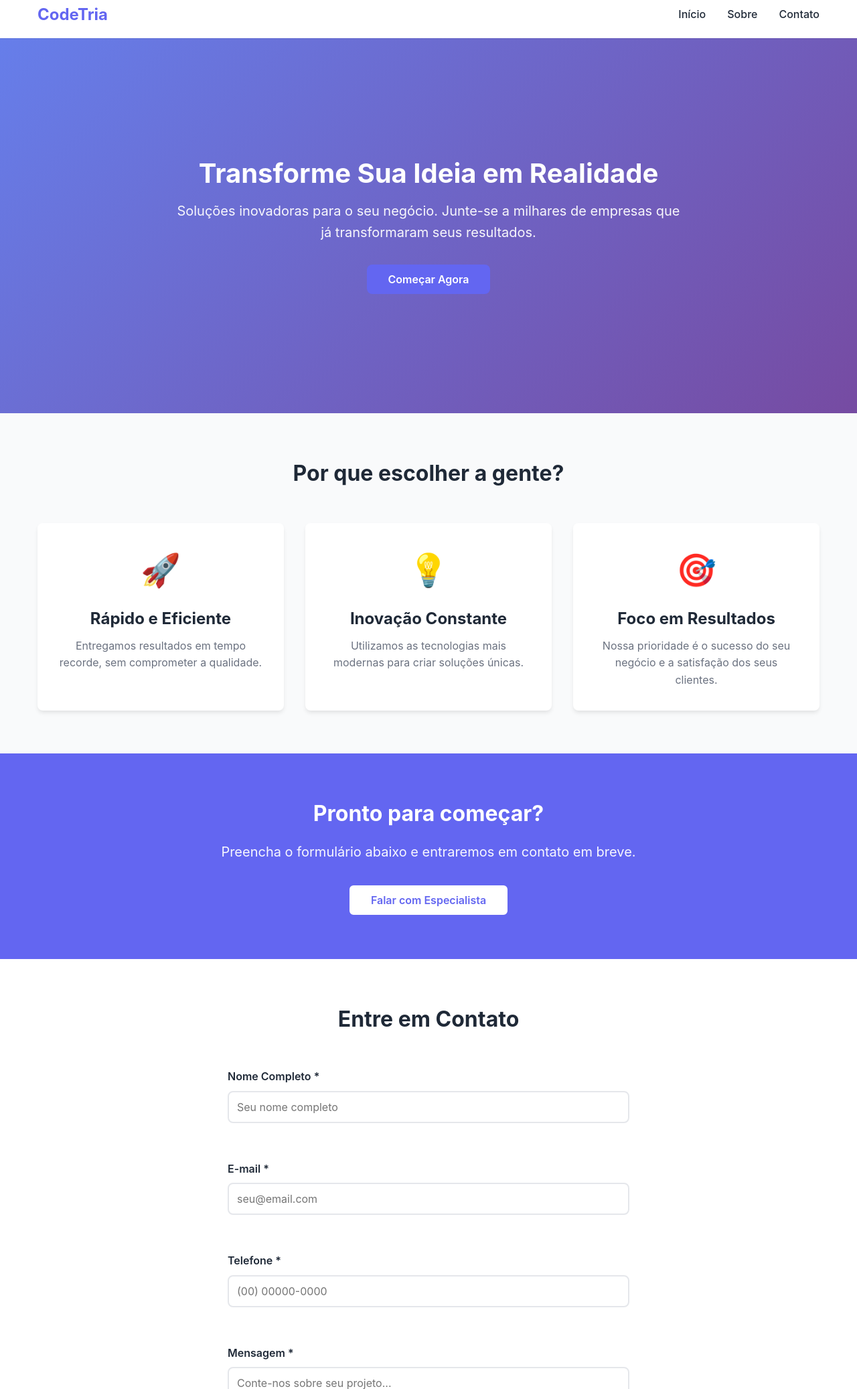
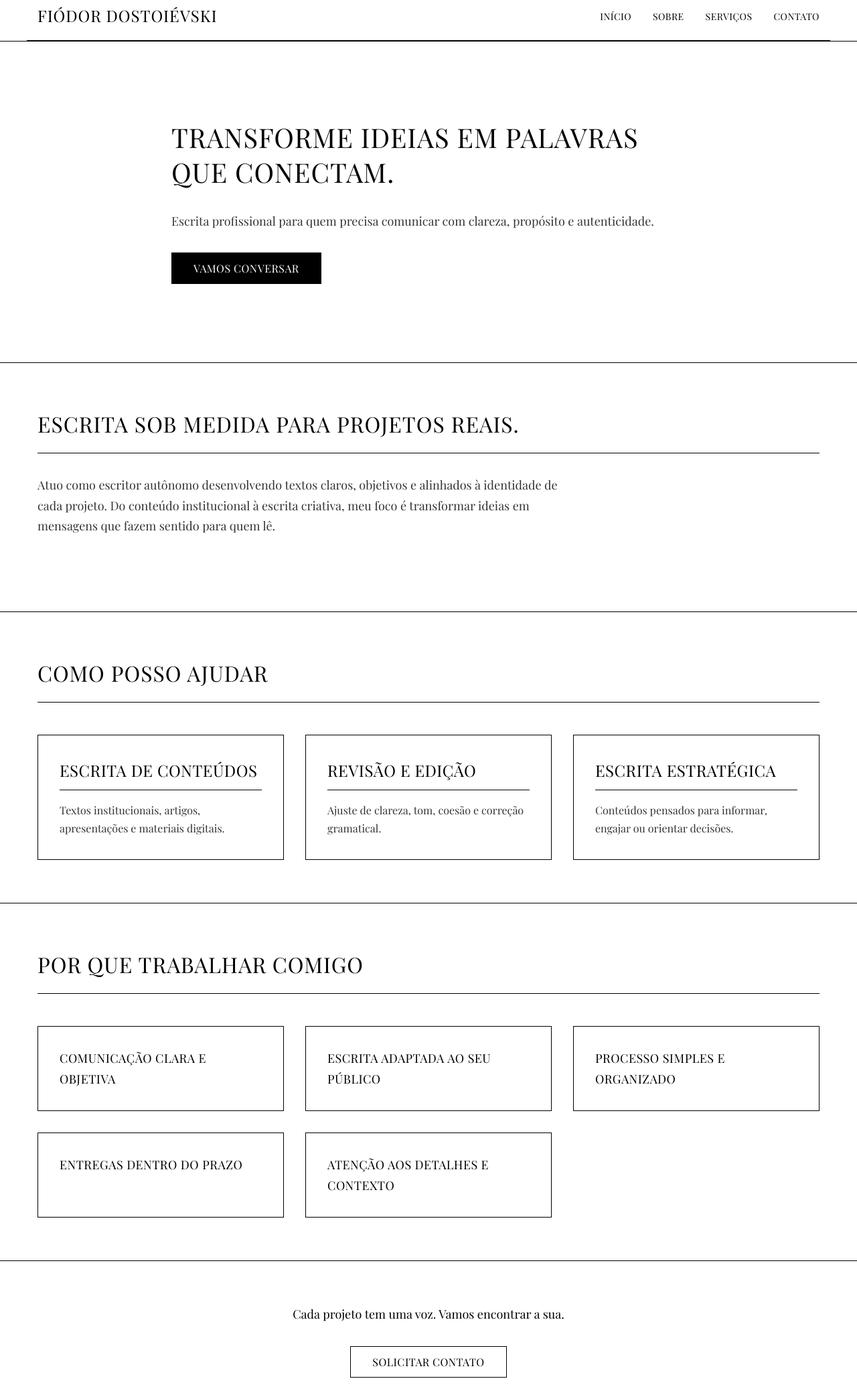
Before and after one commit to Codetria-dev/Landing_Page, a website: page index.html in a window 1280 px wide. Shown: the part 13-2087 px from the top of the page at 67% size. Drawn offline with nearby package versions, Linux system fonts and the light colour scheme.

Commit message:
Feat:Landing Page for writers and freelancers.

```diff
--- a/index.html
+++ b/index.html
@@ -3,8 +3,11 @@
 <head>
     <meta charset="UTF-8">
     <meta name="viewport" content="width=device-width, initial-scale=1.0">
-    <meta name="description" content="Landing page moderna e responsiva com formulário de contato">
-    <title>Landing Page - Transforme Sua Ideia em Realidade</title>
+    <meta name="description" content="Escrita profissional para quem precisa comunicar com clareza, propósito e autenticidade">
+    <title>Fiódor Dostoiévski - Escritor Autônomo</title>
+    <link rel="preconnect" href="https://fonts.googleapis.com">
+    <link rel="preconnect" href="https://fonts.gstatic.com" crossorigin>
+    <link href="https://fonts.googleapis.com/css2?family=Playfair+Display:wght@400;500;600&display=swap" rel="stylesheet">
     <link rel="stylesheet" href="styles.css">
 </head>
 <body>
@@ -12,11 +15,12 @@
     <header class="header">
         <nav class="nav container">
             <div class="nav__logo">
-                <h2>CodeTria</h2>
+                <h2>Fiódor Dostoiévski</h2>
             </div>
             <ul class="nav__menu">
                 <li><a href="#inicio">Início</a></li>
                 <li><a href="#sobre">Sobre</a></li>
+                <li><a href="#servicos">Serviços</a></li>
                 <li><a href="#contato">Contato</a></li>
             </ul>
         </nav>
@@ -25,35 +29,67 @@
     <!-- Hero Section -->
     <section id="inicio" class="hero">
         <div class="hero__content container">
-            <h1 class="hero__title">Transforme Sua Ideia em Realidade</h1>
+            <h1 class="hero__title">Transforme ideias em palavras que conectam.</h1>
             <p class="hero__subtitle">
-                Soluções inovadoras para o seu negócio. Junte-se a milhares de empresas que já transformaram seus resultados.
+                Escrita profissional para quem precisa comunicar com clareza, propósito e autenticidade.
             </p>
             <button class="btn btn--primary btn--cta" onclick="scrollToForm()">
-                Começar Agora
+                Vamos conversar
             </button>
         </div>
     </section>
 
-    <!-- Features Section -->
+    <!-- Sobre / Proposta de Valor Section -->
     <section id="sobre" class="features">
         <div class="container">
-            <h2 class="section__title">Por que escolher a gente?</h2>
+            <h2 class="section__title">Escrita sob medida para projetos reais.</h2>
+            <p class="section__description">
+                Atuo como escritor autônomo desenvolvendo textos claros, objetivos e alinhados à identidade de cada projeto.
+                Do conteúdo institucional à escrita criativa, meu foco é transformar ideias em mensagens que fazem sentido para quem lê.
+            </p>
+        </div>
+    </section>
+
+    <!-- Serviços Section -->
+    <section id="servicos" class="services">
+        <div class="container">
+            <h2 class="section__title">Como posso ajudar</h2>
+            <div class="services__grid">
+                <div class="service__card">
+                    <h3>Escrita de conteúdos</h3>
+                    <p>Textos institucionais, artigos, apresentações e materiais digitais.</p>
+                </div>
+                <div class="service__card">
+                    <h3>Revisão e edição</h3>
+                    <p>Ajuste de clareza, tom, coesão e correção gramatical.</p>
+                </div>
+                <div class="service__card">
+                    <h3>Escrita estratégica</h3>
+                    <p>Conteúdos pensados para informar, engajar ou orientar decisões.</p>
+                </div>
+            </div>
+        </div>
+    </section>
+
+    <!-- Diferenciais Section -->
+    <section id="diferenciais" class="features">
+        <div class="container">
+            <h2 class="section__title">Por que trabalhar comigo</h2>
             <div class="features__grid">
                 <div class="feature__card">
-                    <div class="feature__icon">🚀</div>
-                    <h3>Rápido e Eficiente</h3>
-                    <p>Entregamos resultados em tempo recorde, sem comprometer a qualidade.</p>
+                    <h3>Comunicação clara e objetiva</h3>
                 </div>
                 <div class="feature__card">
-                    <div class="feature__icon">💡</div>
-                    <h3>Inovação Constante</h3>
-                    <p>Utilizamos as tecnologias mais modernas para criar soluções únicas.</p>
+                    <h3>Escrita adaptada ao seu público</h3>
                 </div>
                 <div class="feature__card">
-                    <div class="feature__icon">🎯</div>
-                    <h3>Foco em Resultados</h3>
-                    <p>Nossa prioridade é o sucesso do seu negócio e a satisfação dos seus clientes.</p>
+                    <h3>Processo simples e organizado</h3>
+                </div>
+                <div class="feature__card">
+                    <h3>Entregas dentro do prazo</h3>
+                </div>
+                <div class="feature__card">
+                    <h3>Atenção aos detalhes e contexto</h3>
                 </div>
             </div>
         </div>
@@ -62,10 +98,9 @@
     <!-- CTA Section -->
     <section class="cta-section">
         <div class="container">
-            <h2 class="cta__title">Pronto para começar?</h2>
-            <p class="cta__text">Preencha o formulário abaixo e entraremos em contato em breve.</p>
+            <p class="cta__text">Cada projeto tem uma voz. Vamos encontrar a sua.</p>
             <button class="btn btn--secondary btn--cta" onclick="scrollToForm()">
-                Falar com Especialista
+                Solicitar contato
             </button>
         </div>
     </section>
@@ -73,7 +108,8 @@
     <!-- Contact Form Section -->
     <section id="contato" class="contact">
         <div class="container">
-            <h2 class="section__title">Entre em Contato</h2>
+            <h2 class="section__title">Vamos falar sobre seu projeto</h2>
+            <p class="section__description">Conte um pouco sobre sua ideia e entrarei em contato para entender como posso ajudar.</p>
             <form id="contactForm" class="contact__form">
                 <!-- Nome -->
                 <div class="form__group">
@@ -136,7 +172,7 @@
 
                 <!-- Submit Button -->
                 <button type="submit" class="btn btn--primary btn--submit">
-                    <span id="submitText">Enviar Mensagem</span>
+                    <span id="submitText">Enviar mensagem</span>
                     <span id="submitLoader" class="loader" style="display: none;"></span>
                 </button>
             </form>
@@ -146,7 +182,8 @@
     <!-- Footer -->
     <footer class="footer">
         <div class="container">
-            <p>&copy; 2024 CodeTria. Todos os direitos reservados.</p>
+            <p>Codetria — Soluções Digitais & Desenvolvimento Web</p>
+            <p>Projeto de landing page para profissional autônomo.</p>
         </div>
     </footer>
 
--- a/styles.css
+++ b/styles.css
@@ -1,19 +1,17 @@
 /* ============================================
-   RESET E VARIÁVEIS CSS
+   NEW YORK TIMES CLASSIFIEDS STYLE
    ============================================ */
 
 :root {
-    /* Cores principais */
-    --primary-color: #6366f1;
-    --primary-dark: #4f46e5;
-    --secondary-color: #10b981;
-    --text-dark: #1f2937;
-    --text-light: #6b7280;
-    --bg-light: #f9fafb;
-    --bg-white: #ffffff;
-    --error-color: #ef4444;
-    --success-color: #10b981;
-    --border-color: #e5e7eb;
+    /* Cores - Preto e Branco apenas */
+    --color-black: #000000;
+    --color-white: #ffffff;
+    --color-gray-light: #f5f5f5;
+    --color-gray-medium: #e0e0e0;
+    --color-gray-dark: #666666;
+    --color-text: #000000;
+    --color-text-light: #333333;
+    --border-color: #000000;
 
     /* Espaçamentos */
     --spacing-xs: 0.5rem;
@@ -22,21 +20,17 @@
     --spacing-lg: 3rem;
     --spacing-xl: 4rem;
 
-    /* Tipografia */
-    --font-primary: -apple-system, BlinkMacSystemFont, 'Segoe UI', Roboto, 'Helvetica Neue', Arial, sans-serif;
+    /* Tipografia - Serif apenas */
+    --font-serif: 'New York', 'New York Medium', 'New York Small', 'Playfair Display', 'Times New Roman', Times, serif;
     --font-size-base: 16px;
-    --font-size-lg: 1.25rem;
+    --font-size-lg: 1.125rem;
     --font-size-xl: 1.5rem;
     --font-size-2xl: 2rem;
     --font-size-3xl: 2.5rem;
 
-    /* Sombras */
-    --shadow-sm: 0 1px 2px 0 rgba(0, 0, 0, 0.05);
-    --shadow-md: 0 4px 6px -1px rgba(0, 0, 0, 0.1);
-    --shadow-lg: 0 10px 15px -3px rgba(0, 0, 0, 0.1);
-
-    /* Transições */
-    --transition: all 0.3s ease;
+    /* Linhas e bordas */
+    --border-width: 1px;
+    --border-style: solid;
 }
 
 * {
@@ -50,11 +44,13 @@ html {
 }
 
 body {
-    font-family: var(--font-primary);
+    font-family: var(--font-serif);
     font-size: var(--font-size-base);
-    line-height: 1.6;
-    color: var(--text-dark);
-    background-color: var(--bg-white);
+    line-height: 1.7;
+    color: var(--color-text);
+    background-color: var(--color-white);
+    -webkit-font-smoothing: antialiased;
+    -moz-osx-font-smoothing: grayscale;
 }
 
 /* ============================================
@@ -72,8 +68,8 @@ body {
    ============================================ */
 
 .header {
-    background-color: var(--bg-white);
-    box-shadow: var(--shadow-sm);
+    background-color: var(--color-white);
+    border-bottom: var(--border-width) var(--border-style) var(--border-color);
     position: sticky;
     top: 0;
     z-index: 1000;
@@ -84,11 +80,16 @@ body {
     justify-content: space-between;
     align-items: center;
     padding: var(--spacing-sm) var(--spacing-sm);
+    border-bottom: var(--border-width) var(--border-style) var(--border-color);
 }
 
 .nav__logo h2 {
-    color: var(--primary-color);
+    color: var(--color-black);
     font-size: var(--font-size-xl);
+    font-family: var(--font-serif);
+    font-weight: 400;
+    letter-spacing: 1px;
+    text-transform: uppercase;
 }
 
 .nav__menu {
@@ -99,13 +100,18 @@ body {
 
 .nav__menu a {
     text-decoration: none;
-    color: var(--text-dark);
-    font-weight: 500;
-    transition: var(--transition);
+    color: var(--color-text);
+    font-weight: 400;
+    font-family: var(--font-serif);
+    text-transform: uppercase;
+    letter-spacing: 0.5px;
+    font-size: 0.875rem;
+    transition: opacity 0.2s ease;
 }
 
 .nav__menu a:hover {
-    color: var(--primary-color);
+    opacity: 0.6;
+    text-decoration: underline;
 }
 
 /* ============================================
@@ -113,14 +119,15 @@ body {
    ============================================ */
 
 .hero {
-    background: linear-gradient(135deg, #667eea 0%, #764ba2 100%);
-    color: var(--bg-white);
+    background-color: var(--color-white);
+    color: var(--color-black);
     padding: var(--spacing-xl) var(--spacing-sm);
-    text-align: center;
-    min-height: 70vh;
+    text-align: left;
+    min-height: 60vh;
     display: flex;
     align-items: center;
     justify-content: center;
+    border-bottom: var(--border-width) var(--border-style) var(--border-color);
 }
 
 .hero__content {
@@ -129,15 +136,20 @@ body {
 
 .hero__title {
     font-size: var(--font-size-3xl);
-    font-weight: 700;
-    margin-bottom: var(--spacing-sm);
-    line-height: 1.2;
+    font-weight: 400;
+    margin-bottom: var(--spacing-md);
+    line-height: 1.3;
+    font-family: var(--font-serif);
+    text-transform: uppercase;
+    letter-spacing: 1px;
 }
 
 .hero__subtitle {
     font-size: var(--font-size-lg);
     margin-bottom: var(--spacing-md);
-    opacity: 0.95;
+    font-weight: 400;
+    line-height: 1.7;
+    color: var(--color-text-light);
 }
 
 /* ============================================
@@ -147,36 +159,40 @@ body {
 .btn {
     display: inline-block;
     padding: 0.75rem 2rem;
-    border: none;
-    border-radius: 0.5rem;
+    border: var(--border-width) var(--border-style) var(--border-color);
+    background-color: var(--color-white);
+    color: var(--color-black);
     font-size: var(--font-size-base);
-    font-weight: 600;
+    font-weight: 400;
+    font-family: var(--font-serif);
     cursor: pointer;
-    transition: var(--transition);
+    transition: all 0.2s ease;
     text-decoration: none;
-    font-family: inherit;
+    text-transform: uppercase;
+    letter-spacing: 0.5px;
+    border-radius: 0;
 }
 
 .btn--primary {
-    background-color: var(--primary-color);
-    color: var(--bg-white);
+    background-color: var(--color-black);
+    color: var(--color-white);
+    border-color: var(--color-black);
 }
 
 .btn--primary:hover {
-    background-color: var(--primary-dark);
-    transform: translateY(-2px);
-    box-shadow: var(--shadow-lg);
+    background-color: var(--color-white);
+    color: var(--color-black);
 }
 
 .btn--secondary {
-    background-color: var(--bg-white);
-    color: var(--primary-color);
-    border: 2px solid var(--primary-color);
+    background-color: var(--color-white);
+    color: var(--color-black);
+    border-color: var(--color-black);
 }
 
 .btn--secondary:hover {
-    background-color: var(--primary-color);
-    color: var(--bg-white);
+    background-color: var(--color-black);
+    color: var(--color-white);
 }
 
 .btn--submit {
@@ -185,9 +201,8 @@ body {
 }
 
 .btn:disabled {
-    opacity: 0.6;
+    opacity: 0.5;
     cursor: not-allowed;
-    transform: none;
 }
 
 /* ============================================
@@ -196,14 +211,31 @@ body {
 
 .features {
     padding: var(--spacing-xl) var(--spacing-sm);
-    background-color: var(--bg-light);
+    background-color: var(--color-white);
+    border-bottom: var(--border-width) var(--border-style) var(--border-color);
 }
 
 .section__title {
-    text-align: center;
+    text-align: left;
     font-size: var(--font-size-2xl);
+    margin-bottom: var(--spacing-md);
+    color: var(--color-black);
+    font-family: var(--font-serif);
+    font-weight: 400;
+    text-transform: uppercase;
+    letter-spacing: 1px;
+    border-bottom: var(--border-width) var(--border-style) var(--border-color);
+    padding-bottom: var(--spacing-sm);
+}
+
+.section__description {
+    font-size: var(--font-size-lg);
+    line-height: 1.7;
+    color: var(--color-text-light);
+    font-family: var(--font-serif);
+    font-weight: 400;
     margin-bottom: var(--spacing-lg);
-    color: var(--text-dark);
+    max-width: 800px;
 }
 
 .features__grid {
@@ -214,32 +246,88 @@ body {
 }
 
 .feature__card {
-    background-color: var(--bg-white);
+    background-color: var(--color-white);
     padding: var(--spacing-md);
-    border-radius: 0.5rem;
-    text-align: center;
-    box-shadow: var(--shadow-md);
-    transition: var(--transition);
+    border: var(--border-width) var(--border-style) var(--border-color);
+    text-align: left;
+    transition: opacity 0.2s ease;
 }
 
 .feature__card:hover {
-    transform: translateY(-5px);
-    box-shadow: var(--shadow-lg);
+    opacity: 0.7;
 }
 
 .feature__icon {
-    font-size: 3rem;
-    margin-bottom: var(--spacing-sm);
+    display: none;
 }
 
 .feature__card h3 {
-    font-size: var(--font-size-xl);
-    margin-bottom: var(--spacing-xs);
-    color: var(--text-dark);
+    font-size: var(--font-size-lg);
+    margin-bottom: 0;
+    color: var(--color-black);
+    font-family: var(--font-serif);
+    font-weight: 400;
+    text-transform: uppercase;
+    letter-spacing: 0.5px;
+    border-bottom: none;
+    padding-bottom: 0;
 }
 
 .feature__card p {
-    color: var(--text-light);
+    color: var(--color-text-light);
+    font-family: var(--font-serif);
+    font-weight: 400;
+    line-height: 1.7;
+    margin-top: var(--spacing-sm);
+}
+
+/* ============================================
+   SERVICES SECTION
+   ============================================ */
+
+.services {
+    padding: var(--spacing-xl) var(--spacing-sm);
+    background-color: var(--color-white);
+    border-bottom: var(--border-width) var(--border-style) var(--border-color);
+}
+
+.services__grid {
+    display: grid;
+    grid-template-columns: repeat(auto-fit, minmax(280px, 1fr));
+    gap: var(--spacing-md);
+    margin-top: var(--spacing-lg);
+}
+
+.service__card {
+    background-color: var(--color-white);
+    padding: var(--spacing-md);
+    border: var(--border-width) var(--border-style) var(--border-color);
+    text-align: left;
+    transition: opacity 0.2s ease;
+}
+
+.service__card:hover {
+    opacity: 0.7;
+}
+
+.service__card h3 {
+    font-size: var(--font-size-xl);
+    margin-bottom: var(--spacing-xs);
+    color: var(--color-black);
+    font-family: var(--font-serif);
+    font-weight: 400;
+    text-transform: uppercase;
+    letter-spacing: 0.5px;
+    border-bottom: var(--border-width) var(--border-style) var(--border-color);
+    padding-bottom: var(--spacing-xs);
+}
+
+.service__card p {
+    color: var(--color-text-light);
+    font-family: var(--font-serif);
+    font-weight: 400;
+    line-height: 1.7;
+    margin-top: var(--spacing-sm);
 }
 
 /* ============================================
@@ -248,20 +336,21 @@ body {
 
 .cta-section {
     padding: var(--spacing-xl) var(--spacing-sm);
-    background-color: var(--primary-color);
-    color: var(--bg-white);
+    background-color: var(--color-white);
+    color: var(--color-black);
     text-align: center;
-}
-
-.cta__title {
-    font-size: var(--font-size-2xl);
-    margin-bottom: var(--spacing-sm);
+    border-bottom: var(--border-width) var(--border-style) var(--border-color);
 }
 
 .cta__text {
     font-size: var(--font-size-lg);
     margin-bottom: var(--spacing-md);
-    opacity: 0.95;
+    font-family: var(--font-serif);
+    font-weight: 400;
+    color: var(--color-text);
+    max-width: 600px;
+    margin-left: auto;
+    margin-right: auto;
 }
 
 /* ============================================
@@ -270,7 +359,8 @@ body {
 
 .contact {
     padding: var(--spacing-xl) var(--spacing-sm);
-    background-color: var(--bg-white);
+    background-color: var(--color-white);
+    border-bottom: var(--border-width) var(--border-style) var(--border-color);
 }
 
 .contact__form {
@@ -286,28 +376,39 @@ body {
 .form__label {
     display: block;
     margin-bottom: var(--spacing-xs);
-    font-weight: 600;
-    color: var(--text-dark);
+    font-weight: 400;
+    color: var(--color-black);
+    font-family: var(--font-serif);
+    text-transform: uppercase;
+    letter-spacing: 0.5px;
+    font-size: 0.875rem;
 }
 
 .form__input {
     width: 100%;
     padding: 0.75rem;
-    border: 2px solid var(--border-color);
-    border-radius: 0.5rem;
+    border: var(--border-width) var(--border-style) var(--border-color);
+    background-color: var(--color-white);
+    color: var(--color-black);
     font-size: var(--font-size-base);
-    font-family: inherit;
-    transition: var(--transition);
+    font-family: var(--font-serif);
+    transition: opacity 0.2s ease;
+    border-radius: 0;
 }
 
 .form__input:focus {
     outline: none;
-    border-color: var(--primary-color);
-    box-shadow: 0 0 0 3px rgba(99, 102, 241, 0.1);
+    opacity: 0.7;
+}
+
+.form__input::placeholder {
+    color: var(--color-gray-dark);
+    opacity: 0.5;
 }
 
 .form__input.error {
-    border-color: var(--error-color);
+    border-color: var(--color-black);
+    opacity: 0.5;
 }
 
 .form__textarea {
@@ -317,33 +418,36 @@ body {
 
 .form__error {
     display: block;
-    color: var(--error-color);
+    color: var(--color-black);
     font-size: 0.875rem;
     margin-top: 0.25rem;
     min-height: 1.25rem;
+    font-family: var(--font-serif);
+    opacity: 0.7;
 }
 
 .form__feedback {
     margin-bottom: var(--spacing-sm);
     padding: var(--spacing-sm);
-    border-radius: 0.5rem;
-    text-align: center;
-    font-weight: 500;
+    text-align: left;
+    font-weight: 400;
     display: none;
+    font-family: var(--font-serif);
+    border: var(--border-width) var(--border-style) var(--border-color);
 }
 
 .form__feedback.success {
     display: block;
-    background-color: rgba(16, 185, 129, 0.1);
-    color: var(--success-color);
-    border: 1px solid var(--success-color);
+    background-color: var(--color-white);
+    color: var(--color-black);
+    border-color: var(--color-black);
 }
 
 .form__feedback.error {
     display: block;
-    background-color: rgba(239, 68, 68, 0.1);
-    color: var(--error-color);
-    border: 1px solid var(--error-color);
+    background-color: var(--color-white);
+    color: var(--color-black);
+    border-color: var(--color-black);
 }
 
 /* ============================================
@@ -354,9 +458,8 @@ body {
     display: inline-block;
     width: 16px;
     height: 16px;
-    border: 2px solid rgba(255, 255, 255, 0.3);
-    border-radius: 50%;
-    border-top-color: var(--bg-white);
+    border: 2px solid var(--color-black);
+    border-top-color: transparent;
     animation: spin 0.8s linear infinite;
 }
 
@@ -369,10 +472,24 @@ body {
    ============================================ */
 
 .footer {
-    background-color: var(--text-dark);
-    color: var(--bg-white);
+    background-color: var(--color-white);
+    color: var(--color-black);
     padding: var(--spacing-md) var(--spacing-sm);
     text-align: center;
+    border-top: var(--border-width) var(--border-style) var(--border-color);
+}
+
+.footer p {
+    font-family: var(--font-serif);
+    font-weight: 400;
+    font-size: 0.875rem;
+    text-transform: uppercase;
+    letter-spacing: 0.5px;
+    margin-bottom: var(--spacing-xs);
+}
+
+.footer p:last-child {
+    margin-bottom: 0;
 }
 
 /* ============================================
@@ -391,12 +508,16 @@ body {
     }
 
     .hero {
-        min-height: 60vh;
+        min-height: 50vh;
         padding: var(--spacing-lg) var(--spacing-sm);
     }
 
     .features__grid {
         grid-template-columns: 1fr;
+    }
+
+    .section__title {
+        text-align: left;
     }
 }
 
@@ -411,17 +532,23 @@ body {
     .nav {
         flex-direction: column;
         gap: var(--spacing-sm);
+        align-items: flex-start;
     }
 
     .nav__menu {
         flex-direction: column;
-        text-align: center;
+        text-align: left;
         gap: var(--spacing-xs);
+        width: 100%;
     }
 
     .hero {
-        min-height: 50vh;
+        min-height: 40vh;
         padding: var(--spacing-md) var(--spacing-sm);
+    }
+
+    .hero__content {
+        text-align: left;
     }
 
     .btn {
@@ -432,4 +559,8 @@ body {
     .container {
         padding: 0 var(--spacing-sm);
     }
+
+    .cta-section {
+        text-align: left;
+    }
 }
```
